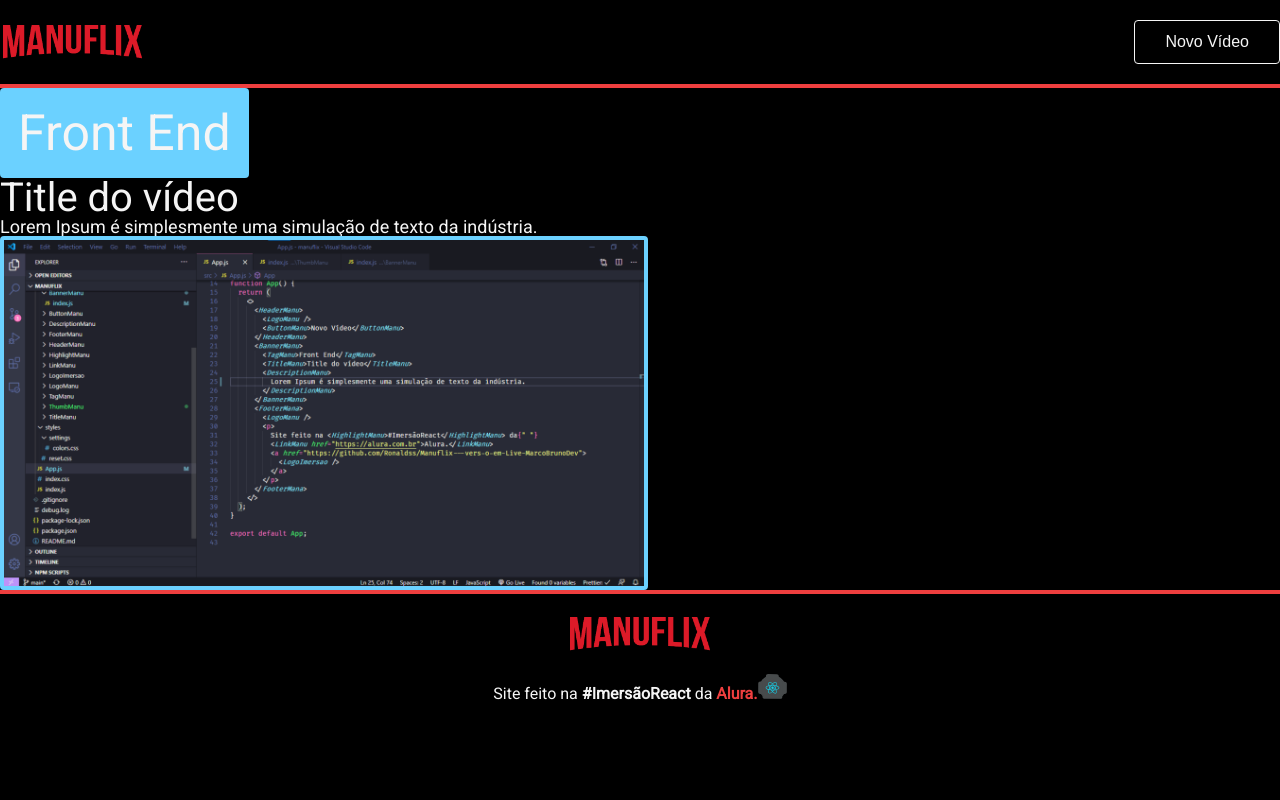
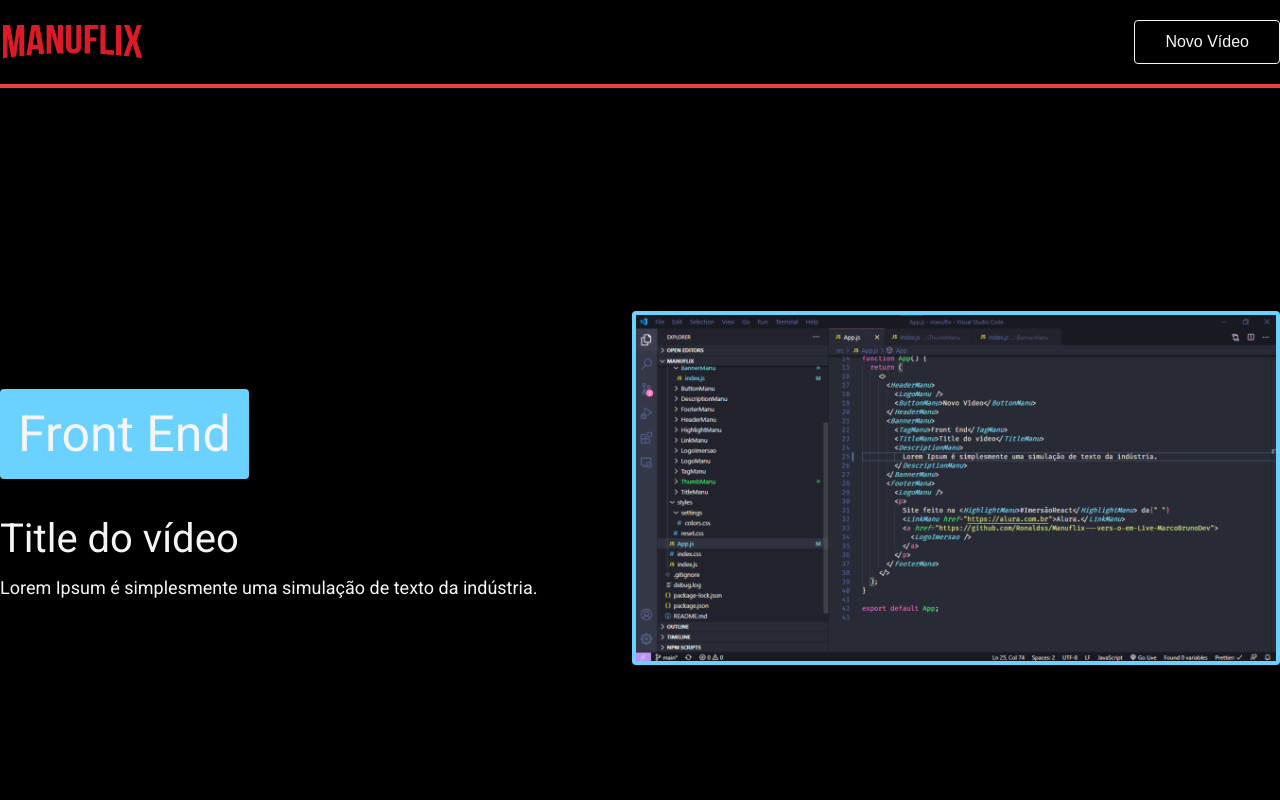
Before and after one commit to Ronaldss/Manuflix---vers-o-em-Live-MarcoBrunoDev, a React (Create React App) app: page / in a window 1280 px wide. Shown: the top 800 px of the page. Built offline with nearby package versions, Linux system fonts and the light colour scheme.

Commit message:
:arrow_down: Banner Desktop

```diff
--- a/src/App.js
+++ b/src/App.js
@@ -29,8 +29,9 @@
           <DescriptionManu>
             Lorem Ipsum é simplesmente uma simulação de texto da indústria.
           </DescriptionManu>
-          <ThumbManu src={dev} alt="Thumb da minha tela" />
         </Text>
+
+        <ThumbManu src={dev} alt="Thumb da minha tela" />
       </BannerManu>
       <FooterMana>
         <LogoManu />
--- a/src/components/BannerManu/index.js
+++ b/src/components/BannerManu/index.js
@@ -1,9 +1,25 @@
 import styled from "styled-components";
 import container from "../../tools/container";
+import TagManu from "../TagManu";
+import TitleManu from "../TitleManu";
 
-export const Text = styled.div``;
+export const Text = styled.div`
+  padding-top: 10rem;
+  /* max-width: 45px; */
+
+  ${TagManu} {
+    margin-bottom: 40rem;
+  }
+  ${TitleManu} {
+    margin-bottom: 20rem;
+  }
+`;
+
 export const BannerManu = styled.section`
   ${container};
   display: flex;
   justify-content: space-between;
+  align-items: center;
+  max-height: 70cvh;
+  height: 100vh;
 `;
--- a/src/styles/reset.css
+++ b/src/styles/reset.css
@@ -133,7 +133,7 @@
 body {
   font-size: 1px;
   min-width: 320px;
-  min-height: 100vh;
+  height: 100vh;
 }
 /* #root {
   min-height: 100vh;
```
